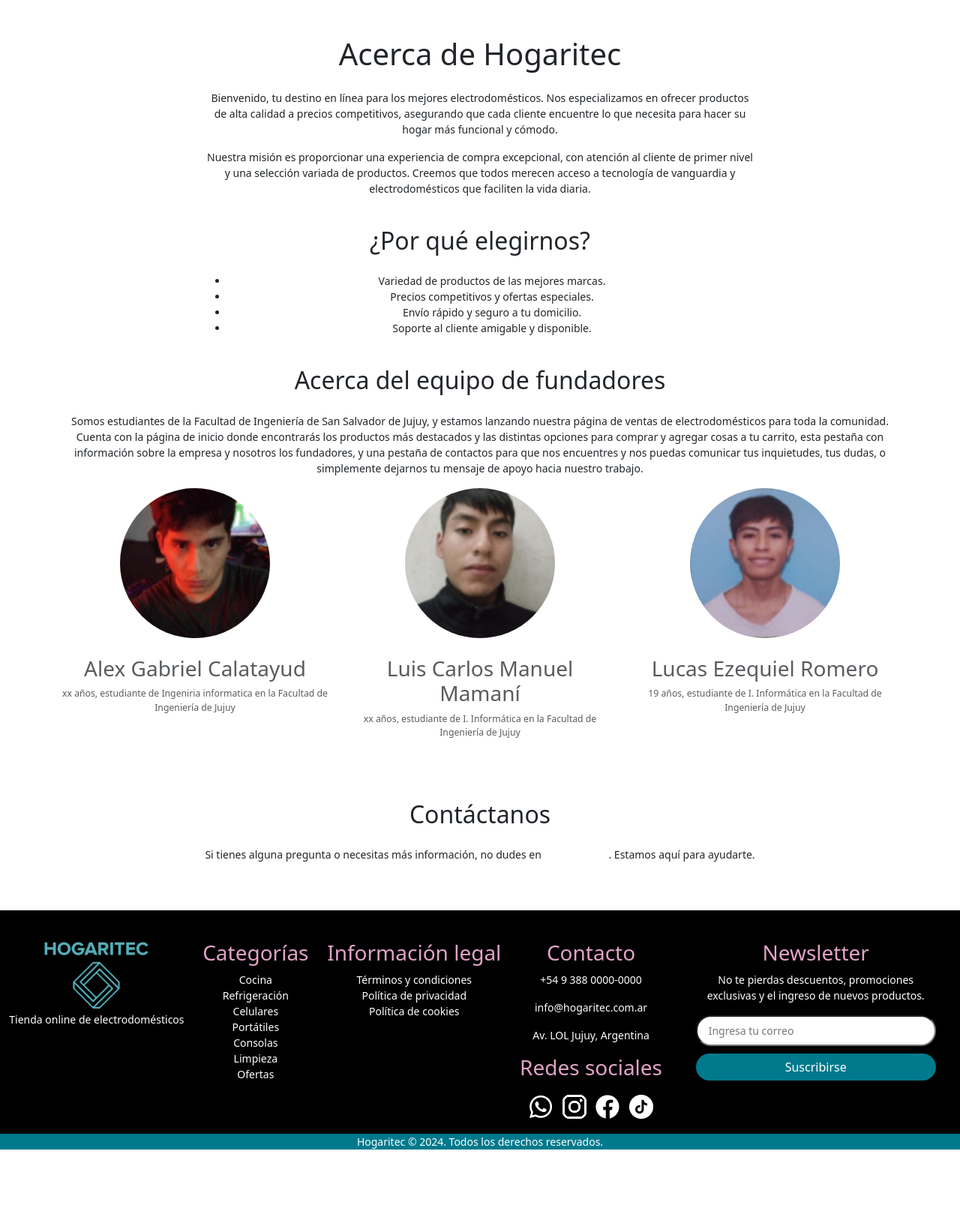
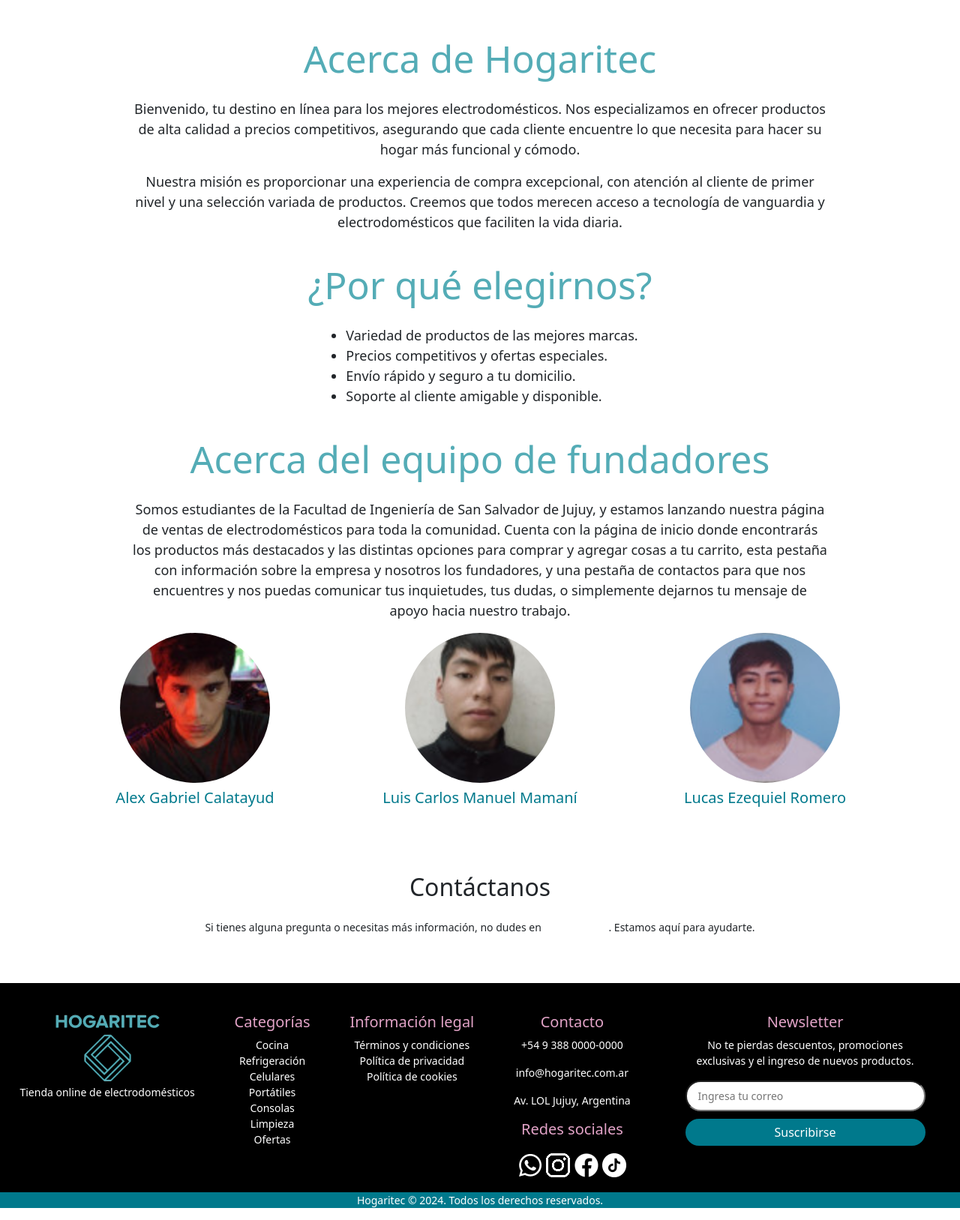
Before and after one commit to 4lexxe/hogaritec, a Django app: page /acercade/ in a window 1280 px wide. Shown: the part 148-1775 px from the top of the page at 75% size. Before the commit the page ends 1681 px from the top, so only its background shows below. Run offline with Django 5.2, Linux system fonts and the light colour scheme.

Commit message:
agregando style_acercade2 y cambios en acercade.html

```diff
--- /dev/null
+++ b/devs_proyect/core/static/css/acercade.css
@@ -0,0 +1,48 @@
+.main-section {
+    margin: 0 5vw 100px;
+
+}
+
+h1{
+color:  #54ACB6;
+font-size: 50px;
+}
+
+h3{
+    font-size: 20px;
+    color: #00798C;
+}
+
+h5{
+    font-size: 15px;
+    color: #535353;
+}
+
+h6{
+    color: #7e7e7e;
+}
+
+.col-lg-10{
+font-size: 18px;
+}
+
+.dropdown{
+    display: incline-block;
+    position: relative;
+}
+.dropdown-content{
+    display: none;
+    position:relative;
+    width: 100%;
+    overflow: auto;
+    box-shadow: 0px 8px 16px 0px rgba(0,0,0,0.2);
+}
+
+.dropdown:hover .dropdown-content{
+    display: block;
+}
+
+.list{
+    text-align: left;
+    display: inline-block;
+}
--- a/devs_proyect/core/templates/core/acercade.html
+++ b/devs_proyect/core/templates/core/acercade.html
@@ -11,7 +11,7 @@
   <section class="about-section container my-5">
     <h1 class="text-center mb-4">Acerca de Hogaritec</h1>
     <div class="row">
-      <div class="col-lg-8 mx-auto">
+      <div class="col-lg-10 mx-auto">
         <p>Bienvenido, tu destino en línea para los mejores electrodomésticos. Nos especializamos en ofrecer productos
           de alta calidad a precios competitivos, asegurando que cada cliente encuentre lo que necesita para hacer su
           hogar más funcional y cómodo.</p>
@@ -21,10 +21,10 @@
       </div>
     </div>
 
-    <h2 class="text-center my-4">¿Por qué elegirnos?</h2>
+    <h1 class="text-center my-4">¿Por qué elegirnos?</h1>
     <div class="row">
-      <div class="col-lg-8 mx-auto">
-        <ul> <!-- Asegúrate de que esto esté dentro de una lista -->
+      <div class="col-lg-10 mx-auto">
+        <ul class="list"> <!-- Asegúrate de que esto esté dentro de una lista -->
           <li>Variedad de productos de las mejores marcas.</li>
           <li>Precios competitivos y ofertas especiales.</li>
           <li>Envío rápido y seguro a tu domicilio.</li>
@@ -33,8 +33,9 @@
       </div>
     </div>
 
-    <h2 class="text-center my-4">Acerca del equipo de fundadores</h2>
+    <h1 class="text-center my-4">Acerca del equipo de fundadores</h1>
     <div class="row text-center">
+      <div class="col-lg-10 mx-auto">
         <p>
         Somos estudiantes de la Facultad de Ingeniería de San Salvador de Jujuy, y estamos lanzando
         nuestra página de ventas de electrodomésticos para toda la comunidad. Cuenta con la página de inicio
@@ -43,37 +44,68 @@
         de contactos para que nos encuentres y nos puedas comunicar tus inquietudes, tus dudas, o simplemente
         dejarnos tu mensaje de apoyo hacia nuestro trabajo.
         </p>
+      </div>
       <div class="col-lg-4 col-md-6 mb-4">
+        <div class="dropdown">
           <figure class="figure">
-          <img src="{% static 'imgs/general/fotoAlex.png' %}" class="figure-img img-fluid rounded-circle" alt="Alex"
-            height="200" width="200">
+            <img src="{% static 'imgs/general/fotoAlex.png' %}" class="figure-img img-fluid rounded-circle" alt="Alex" height="200" width="200">
+            <div class="mb-4">
+              <h3>Alex Gabriel Calatayud</h3>
+            </div>
+            <div class="dropdown-content">
               <figcaption class="figure-caption mt-3">
-            <h3>Alex Gabriel Calatayud</h3>
-            <p>xx años, estudiante de Ingeniria informatica en la Facultad de Ingeniería de Jujuy</p>
+                <h5>xx años, estudiante de Ingeniria informatica en la Facultad de Ingeniería de Jujuy</h5>
+                <h6>
+                  Tengo 21 años y actualmente estudio Ingeniería Informática en la Facultad de Ingeniería de la Universidad Nacional de Jujuy (UNJu).
+                  Apasionado por la tecnología y con un firme compromiso de incorporarme al apasionante mundo de la informática.
+                  Cada día, me esfuerzo por aprender y crecer, impulsado por la determinación de estar al nivel de los programadores más talentosos.
+                  Mi búsqueda constante de conocimiento me ha lleva a explorar diversas áreas de la tecnología, y estoy emocionado por la oportunidad de seguir desarrollando mis habilidades
+                </h6>
               </figcaption>
+            </div>
           </figure>
+        </div>
       </div>
 
       <div class="col-lg-4 col-md-6 mb-4">
+        <div class="dropdown">
           <figure class="figure">
-          <img src="{% static 'imgs/general/fotoLuis.png' %}" class="figure-img img-fluid rounded-circle" alt="Luis"
-            height="200" width="200">
-          <figcaption class="figure-caption mt-3">
+            <img src="{% static 'imgs/general/fotoLuis.png' %}" class="figure-img img-fluid rounded-circle" alt="Luis" height="200" width="200">
+            <div class="mb-4">
               <h3>Luis Carlos Manuel Mamaní</h3>
-            <p>xx años, estudiante de I. Informática en la Facultad de Ingeniería de Jujuy</p>
+            </div>
+            <div class="dropdown-content">
+              <figcaption class="figure-caption">
+                <h5>18 años, estudiante de I. Informática en la Facultad de Ingeniería de Jujuy</h5>
+                <h6>
+                Vivo en San Salvador de Jujuy, Argentina. Tengo 18 años y actualmente estudio Ingeniería Informática en la Facultad de Ingeniería de la Universidad Nacional de Jujuy (UNJu).
+                Junto a mi equipo de trabajo, estamos desarrollando un sitio web para la venta de productos electrodomésticos. Este proyecto me permite fortalecer mis habilidades blandas, como la comunicación, el trabajo en equipo, la colaboración y la organización, entre otras.
+                Me gusta hacer ejercicio de vez en cuando, especialmente salir a correr. También disfruto cocinar e investigar temas de desarrollo personal. Soy apasionado del aprendizaje continuo, sobre todo en áreas como la informática, las matemáticas y la electrónica.
+                </h6>
               </figcaption>
+            </div>
           </figure>
         </div>
-
+      </div>
       <div class="col-lg-4 col-md-6 mb-4">
+        <div class="dropdown">
           <figure class="figure">
-          <img src="{% static 'imgs/general/fotoLucas.png' %}" class="figure-img img-fluid rounded-circle" alt="Lucas"
-            height="200" width="200">
-          <figcaption class="figure-caption mt-3">
+            <img src="{% static 'imgs/general/fotoLucas.png' %}" class="figure-img img-fluid rounded-circle" alt="Lucas" height="200" width="200">
+            <div class="mb-4">
               <h3>Lucas Ezequiel Romero</h3>
-            <p>19 años, estudiante de I. Informática en la Facultad de Ingeniería de Jujuy</p>
+            </div>
+            <div class="dropdown-content">
+              <figcaption class="figure-caption">
+                <h5>19 años, estudiante de I. Informática en la Facultad de Ingeniería de Jujuy</h5>
+                <h6>
+                  Soy Lucas, tengo 19 años, nací el 18/10/2005 y vivo en San Salvador de Jujuy. Estoy en 1° año de I. Informática en la Facultad de Ingeniería de la Universidad Nacional de Jujuy.
+                  Esta página que estamos desarrollando, es un gran proyecto y un gran desafío personalmente, será mi primer página web, y voy a hacer todo lo que esté en mi alcance para llegar a un buen producto.
+                  Me gusta el fútbol, y divertirme con amigos. Soy bueno aprendiendo y enseñando cuando toca hacerlo.
+                </h6>
               </figcaption>
+            </div>
           </figure>
+        </div>
       </div>
     </div>
 
@@ -81,7 +113,7 @@
     <div class="row">
       <div class="col-lg-8 mx-auto">
         <p class="text-center">Si tienes alguna pregunta o necesitas más información, no dudes en <a
-            href="#">contactarnos</a>. Estamos aquí para ayudarte.</p>
+            href="/contacto">contactarnos</a>. Estamos aquí para ayudarte.</p>
       </div>
     </div>
   </section>
--- a/devs_proyect/core/templates/core/base.html
+++ b/devs_proyect/core/templates/core/base.html
@@ -14,6 +14,7 @@
     <!-- Local styles -->
     <link rel="stylesheet" href="{% static 'css/style.css' %}">
     <link rel="stylesheet" href="{% static 'css/index.css' %}">
+    <link rel="stylesheet" href="{% static 'css/acercade.css' %}">
 
     <title>{% block title %}Hogaritec - Tienda de Electrodomésticos{% endblock %}</title>
 </head>
```
Lines whose indentation alone changed are shown as unchanged.
